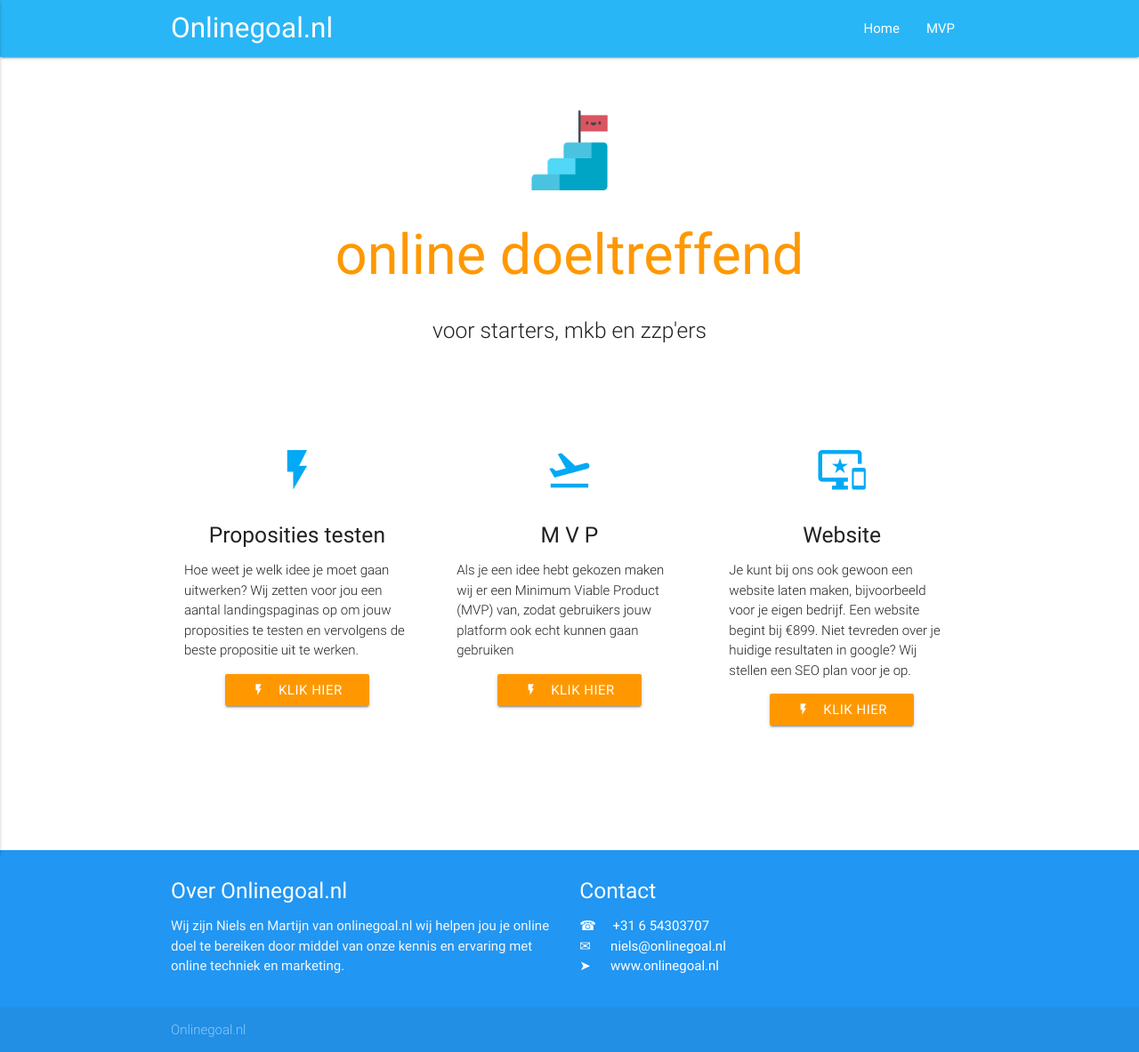
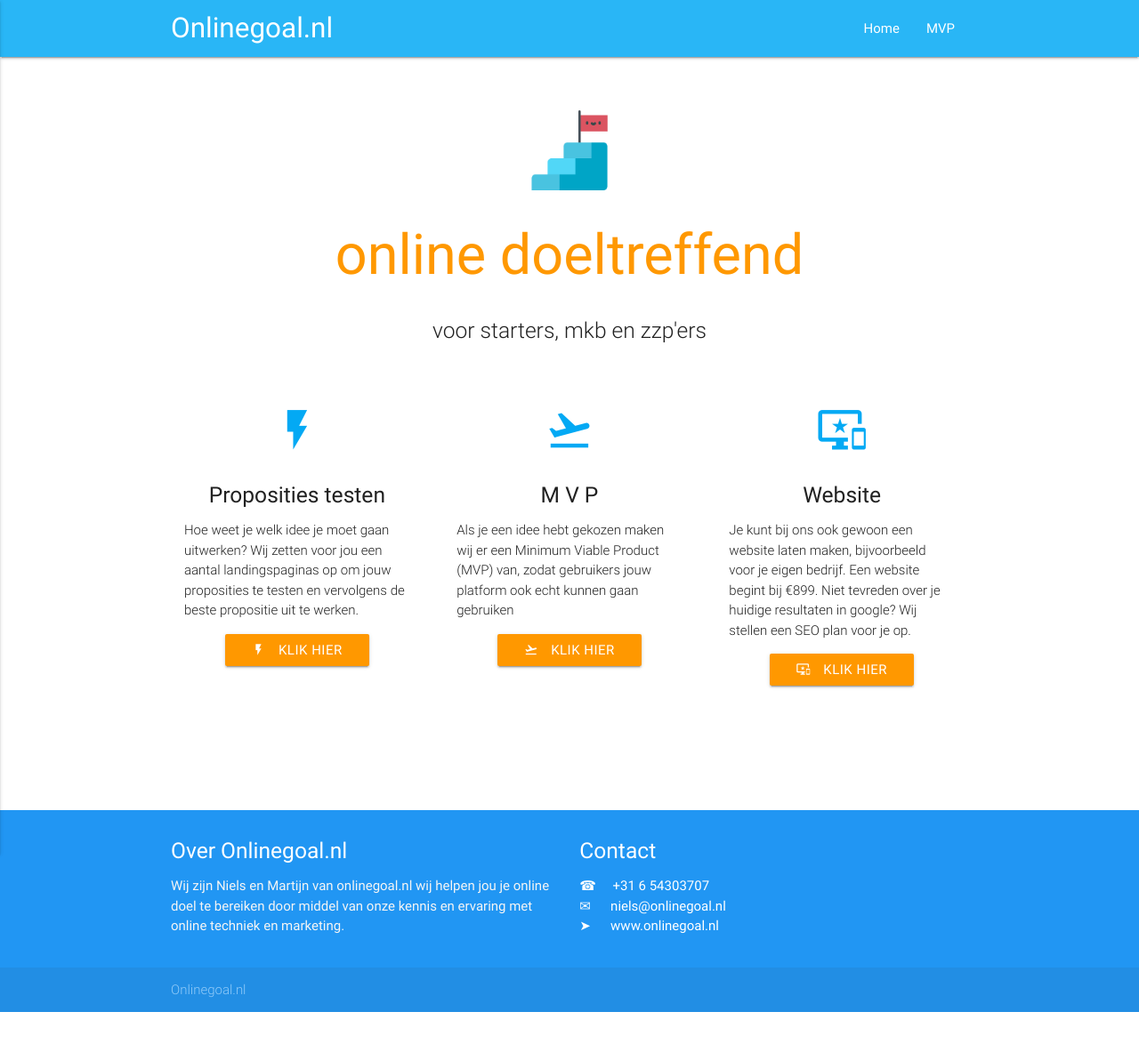
Before and after one commit to martijnvdbrug/onlinegoal.nl, a Jekyll site: the page built from index.md, in a window 1280 px wide. Shown: the whole page at 89% size. Built offline with Jekyll 4.4.1, drawn with Linux system fonts in a browser that asks for light colours; after the commit the page ends 1138 px from its top, so only the background shows below that.

Commit message:
Added readme with custom include instructions and changed buttons to Call To Action include (cto.html)

```diff
--- /dev/null
+++ b/_includes/cto.html
@@ -0,0 +1,5 @@
+<p class="center">
+  <a href="{{ include.href | relative_url }}" class="orange waves-effect waves-light btn">
+  <i class="material-icons left">{{ include.icon }}</i> {{ include.text }}
+  </a>
+</p>
--- a/_layouts/home.html
+++ b/_layouts/home.html
@@ -30,8 +30,6 @@ layout: default
   </div>
 </div>
 
-<br>
-<br>
 
 <div class="container">
   <div class="section">
@@ -46,11 +44,7 @@ layout: default
           <p class="light">Hoe weet je welk idee je moet gaan uitwerken? Wij zetten voor jou een aantal landingspaginas op om jouw proposities te testen
             en vervolgens de beste propositie uit te werken.</p>
 
-          <p class="center">
-            <a href="{{ "/proposities-testen" | relative_url }}" class="orange waves-effect waves-light btn">
-            <i class="material-icons left">flash_on</i> Klik hier
-            </a>
-          </p>
+          {% include cto.html href="/proposities-testen" text="Klik hier" icon="flash_on" %}
 
         </div>
       </div>
@@ -62,11 +56,7 @@ layout: default
 
           <p class="light">Als je een idee hebt gekozen maken wij er een Minimum Viable Product (MVP) van, zodat gebruikers jouw platform ook echt kunnen gaan gebruiken </p>
 
-          <p class="center">
-            <a href="{{ "/minimum-viable-product" | relative_url }}" class="orange waves-effect waves-light btn">
-            <i class="material-icons left">flash_on</i> Klik hier
-            </a>
-          </p>
+          {% include cto.html href="/minimum-viable-product" text="Klik hier" icon="flight_takeoff" %}
 
         </div>
       </div>
@@ -78,11 +68,7 @@ layout: default
 
           <p class="light">Je kunt bij ons ook gewoon een website laten maken, bijvoorbeeld voor je eigen bedrijf. Een website begint bij €899. Niet tevreden over je huidige resultaten in google? Wij stellen een SEO plan voor je op.</p>
 
-          <p class="center">
-            <a href="{{ "/website-laten-maken" | relative_url }}" class="orange waves-effect waves-light btn">
-            <i class="material-icons left">flash_on</i> Klik hier
-            </a>
-          </p>
+          {% include cto.html href="/website-laten-maken" text="Klik hier" icon="important_devices" %}
 
         </div>
       </div>
```
Also changed, not shown: README.md (added).
